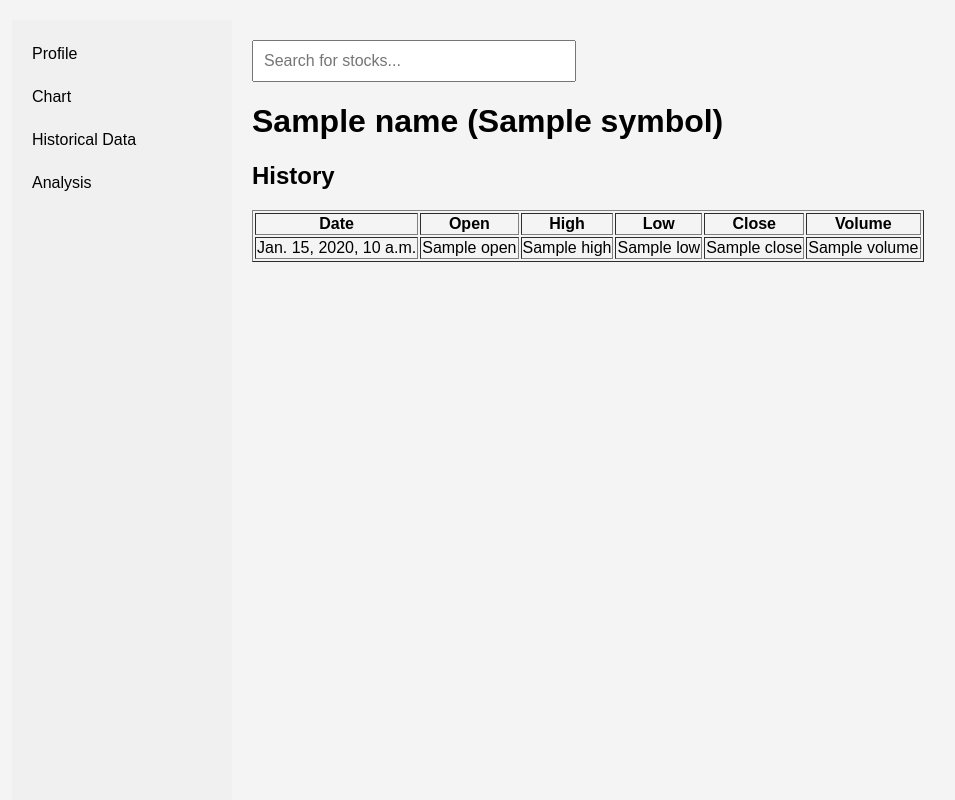
After one commit to Monkey-D-Luc/Realtime-Stock-Price-Tracker, a Django app: template Project/search/templates/history.html in a window 1280 px wide. The commit adds this page. Shown: the whole page, without its empty margins (8-963 px from the left). Run offline with Django 5.2, Linux system fonts and the light colour scheme; the template is opened without the code that fills it: most values are stand-ins (such as "Sample title", 1, 10 or a date in 2020); parts of the project's set-up code (start-up, migrations or seed data) failed here and were passed over.

Commit message:
thêm historical data

```diff
--- /dev/null
+++ b/Project/search/templates/history.html
@@ -0,0 +1,45 @@
+{% extends "sidebar.html" %}
+{% load static %}
+
+{% block title %}Stock Search{% endblock %}
+
+{% block content %}
+<div class="search-container">
+    <input type="text" id="search-box" placeholder="Search for stocks...">
+    <div id="search-results"></div>
+    <link rel="stylesheet" href="{% static 'style.css' %}">
+</div>
+<body>
+    <h1>{{ name }} ({{ symbol }})</h1>
+
+    <h2>History</h2>
+    <table border="1">
+        <thead>
+            <tr>
+                <th>Date</th>
+                <th>Open</th>
+                <th>High</th>
+                <th>Low</th>
+                <th>Close</th>
+                <th>Volume</th>
+            </tr>
+        </thead>
+        <tbody>
+            {% for entry in history_data %}
+            <tr>
+                <td>{{ entry.date }}</td>
+                <td>{{ entry.open }}</td>
+                <td>{{ entry.high }}</td>
+                <td>{{ entry.low }}</td>
+                <td>{{ entry.close }}</td>
+                <td>{{ entry.volume }}</td>
+            </tr>
+            {% endfor %}
+        </tbody>
+    </table>
+</body>
+{% endblock %}
+
+{% block extra_js %}
+<script src="{% static 'script.js' %}"></script>
+{% endblock %}
--- a/Project/search/templates/menu.html
+++ b/Project/search/templates/menu.html
@@ -1,5 +1,4 @@
-<!-- templates/search_detail.html -->
-{% extends "sidebar.html" %}
+
 {% load static %}
 
 {% block title %}Stock Search{% endblock %}
--- a/Project/search/templates/sidebar.html
+++ b/Project/search/templates/sidebar.html
@@ -17,7 +17,7 @@
     <div class="sidebar">
         <a href="/{{ symbol }}/profile" class="{% if request.path == '/'|add:symbol|add:'/profile' %}active{% endif %}">Profile</a>
         <a href="/{{ symbol }}/chart" class="{% if request.path == '/'|add:symbol|add:'/chart' %}active{% endif %}">Chart</a>
-        <a href="/{{ symbol }}/historical-data" class="{% if request.path == '/'|add:symbol|add:'/historical-data' %}active{% endif %}">Historical Data</a>
+        <a href="/{{ symbol }}/history" class="{% if request.path == '/'|add:symbol|add:'/history' %}active{% endif %}">Historical Data</a>
         <a href="/{{ symbol }}/analysis" class="{% if request.path == '/'|add:symbol|add:'/analysis' %}active{% endif %}">Analysis</a>
     </div>
     <div class="content">
--- a/Project/search/urls.py
+++ b/Project/search/urls.py
@@ -6,6 +6,6 @@ urlpatterns = [
     path('search/', views.search_stock, name='search_stock'),
     path('<str:symbol>/profile/', views.stock_profile, name='stock_detail'),
     #path('<str:symbol>/chart/', views.chart_view, name='chart'),
-    #path('<str:symbol>/history/', views.historical_data_view, name='historical-data'),
+    path('<str:symbol>/history/', views.historical, name='historical_data'),
     #path('<str:symbol>/analysis/', views.analysis_view, name='analysis'),
 ]
```
Also changed, not shown: Project/search/views.py (+18 -0 lines).
